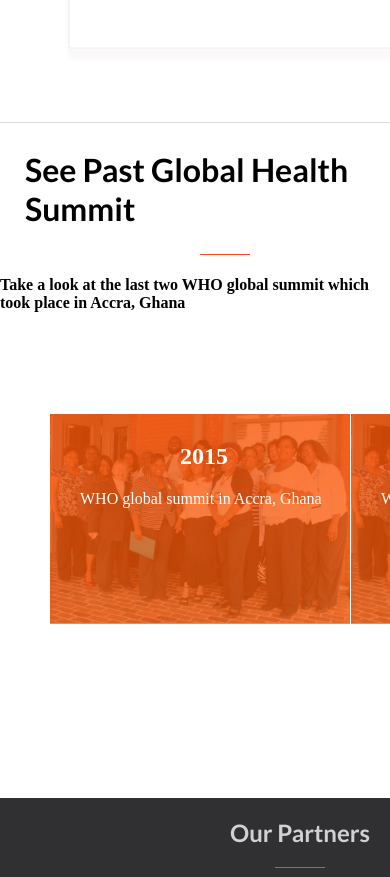
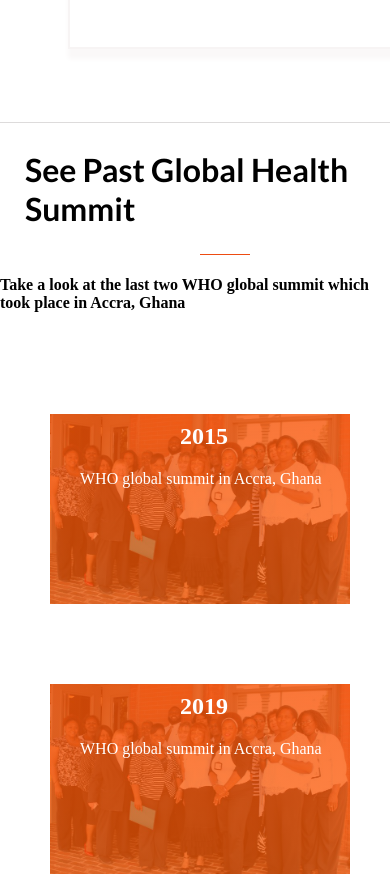
Before and after one commit to Lancelot-SO/capstone_project, a website: page about.html in a window 390 px wide. Shown: the part 1244-2121 px from the top of the page. Drawn offline with nearby package versions, Linux system fonts and the light colour scheme.

Commit message:
modified styles file

```diff
--- a/styles.css
+++ b/styles.css
@@ -259,8 +259,6 @@
 
   .main3 {
     background: #fff;
-    background-repeat: no-repeat;
-    background-size: cover;
     height: 80vh;
     overflow-x: hidden;
     width: 100vw;
@@ -1009,11 +1007,9 @@
 
   .main3 {
     background: #fff;
-    background-repeat: no-repeat;
-    background-size: cover;
-    height: 80vh;
-    overflow-x: hidden;
-    width: 100vw;
+    height: 100vh;
+    width: 100vw;
+    margin-bottom: 50px;
     border-top: 1px solid #dddbdb;
   }
 
@@ -1042,17 +1038,18 @@
   }
 
   .img-cont3 {
-    display: grid;
-    grid-template-columns: repeat(2, 1fr);
+    display: flex;
+    flex-direction: column;
+    align-items: center;
+    justify-content: center;
   }
 
   .img-container3 {
-    padding-top: 20px;
     position: relative;
     margin-top: 80px;
     background: linear-gradient(to top, #fd5b04ba, #fa5407cc), url(./images/summit.jpeg) no-repeat;
     background-size: 300px;
-    margin-left: 50px;
+    margin-left: 10px;
     width: 300px;
     height: 190px;
   }
@@ -1071,12 +1068,11 @@
   }
 
   .img-contain3 {
-    padding-top: 20px;
     position: relative;
     margin-top: 80px;
     background: linear-gradient(to top, #fd5b04ba, #fa5407cc), url(./images/summit.jpeg) no-repeat;
     background-size: 300px;
-    margin-left: 1px;
+    margin-left: 10px;
     width: 300px;
     height: 190px;
   }
```
